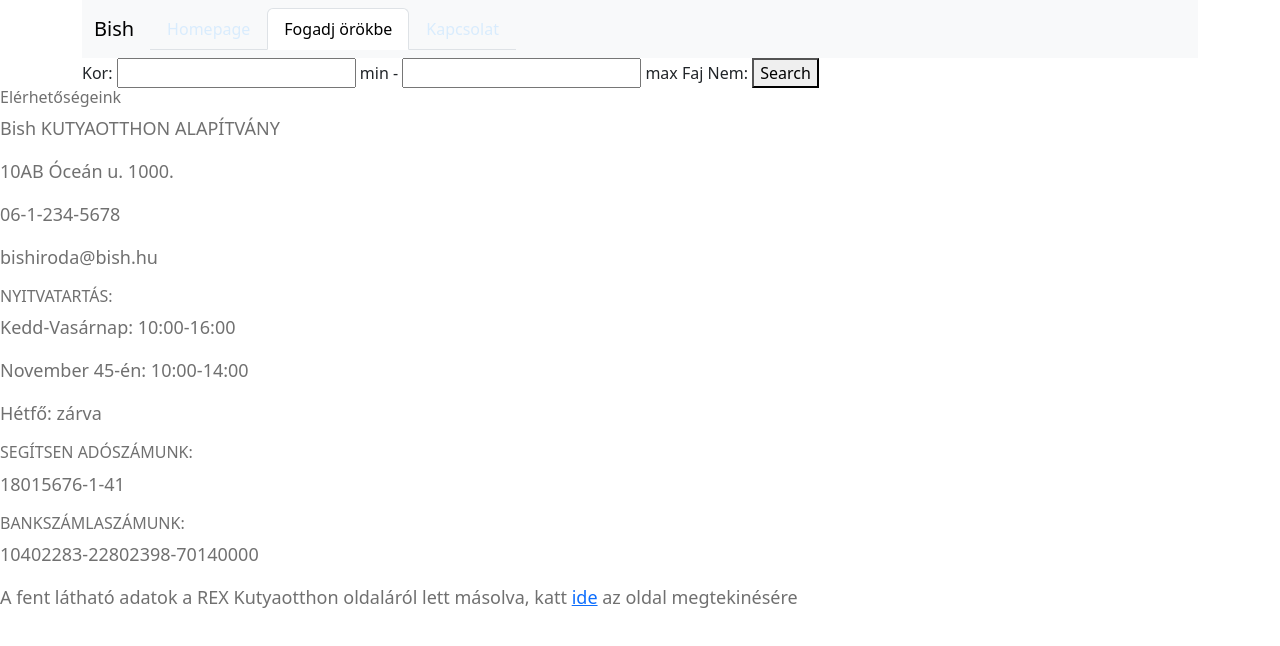
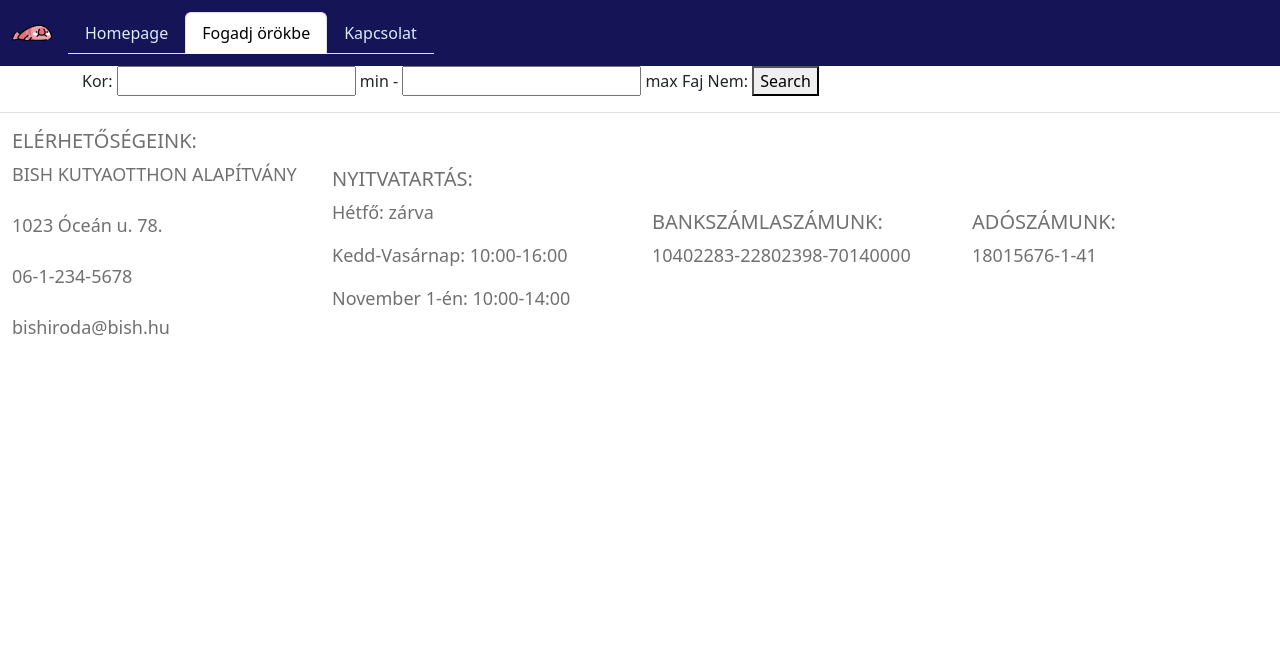
Before and after one commit to Halfsa/animal-shelter, a website built with Vite: page orokbefogad.html in a window 1280 px wide. Built offline with nearby package versions, Linux system fonts and the light colour scheme.

Commit message:
final-formazas

```diff
--- a/orokbefogad.html
+++ b/orokbefogad.html
@@ -7,12 +7,15 @@
     <title>Bish Selter - Örökbefogadás</title>
   </head>
   <body>
-    <div class="container">
+    <div class="container-fluid" style="padding: 0;">
         <div id="navbar">
-        <nav class="navbar navbar-expand-lg bg-body-tertiary">
+          <nav class="navbar navbar-expand-sm">
             <div class="container-fluid">
-            <a class="navbar-brand" href="./index.html">Bish</a>
-            <button class="navbar-toggler" type="button" data-bs-toggle="collapse" data-bs-target="#navbarNav" aria-controls="navbarNav" aria-expanded="false" aria-label="Toggle navigation">
+              <a class="navbar-brand" href="./index.html">
+                <img src="/src/img/icon.png" alt="Bish" width="40"><br>
+              </a>
+              <button class="navbar-toggler" type="button" data-bs-toggle="collapse" data-bs-target="#navbarNav"
+                aria-controls="navbarNav" aria-expanded="false" aria-label="Toggle navigation">
                 <span class="navbar-toggler-icon"></span>
               </button>
               <div class="collapse navbar-collapse" id="navbarNav">
@@ -21,7 +24,7 @@
                     <a class="nav-link" aria-current="page" href="./index.html">Homepage</a>
                   </li>
                   <li class="nav-item">
-                  <a class="nav-link active" href="./orokbefogad.html">Fogadj örökbe</a>
+                    <a class="nav-link  active" href="./orokbefogad.html">Fogadj örökbe</a>
                   </li>
                   <li class="nav-item">
                     <a class="nav-link" href="./kacsolat.html">Kapcsolat</a>
@@ -60,22 +63,41 @@
       </div>
     </div>
      <!--standard footer-->
-     <footer>
-      <h6>Elérhetőségeink</h6>
-      <p>Bish KUTYAOTTHON ALAPÍTVÁNY</p>
-      <p>10AB Óceán u. 1000.</p>
-      <p>06-1-234-5678</p>
-      <p>bishiroda@bish.hu</p>
-      <h6>NYITVATARTÁS:</h6>
+     <div class="container-fluid">
+      <footer class="row row-cols-1 row-cols-sm-2 row-cols-md-2 row-cols-lg-4 py-3 my-3 border-top">
+        <div class="col">
+          <h5>ELÉRHETŐSÉGEINK:</h5>
+          <ul class="nav flex-column">
+            <li class="nav-item mb-2"><p>BISH KUTYAOTTHON ALAPÍTVÁNY</p></li>
+            <li class="nav-item mb-2"><p>1023 Óceán u. 78.</p></li>
+            <li class="nav-item mb-2"><p>06-1-234-5678</p></li>
+            <li class="nav-item mb-2"><p>bishiroda@bish.hu</p></li>
+          </ul>
+        </div>
+
+        <div class="col">
+          <h5>NYITVATARTÁS:</h5>
+          <ul class="nav flex-column">
+            <p>Hétfő: zárva</p>
             <p>Kedd-Vasárnap: 10:00-16:00</p>
-      <p>November 45-én: 10:00-14:00</p>
-      <p>Hétfő: zárva</p>
-      <h6>SEGÍTSEN ADÓSZÁMUNK:</h6>
-      <p>18015676-1-41</p>
-      <h6>BANKSZÁMLASZÁMUNK:</h6>
-      <p>10402283-22802398-70140000</p>
-      <p>A fent látható adatok a REX Kutyaotthon oldaláról lett másolva, katt <a href="http://">ide</a> az oldal megtekinésére</p>
+            <p>November 1-én: 10:00-14:00</p>
+          </ul>
+        </div>
+
+        <div class="col">
+          <h5>BANKSZÁMLASZÁMUNK:</h5>
+          <ul class="nav flex-column">
+            <li class="nav-item"><p>10402283-22802398-70140000</p></li>
+          </ul>
+        </div>
+        <div class="col">
+          <h5>ADÓSZÁMUNK:</h5>
+          <ul class="nav flex-column">
+            <li class="nav-item"><p>18015676-1-41</p></li>
+          </ul>
+        </div>
       </footer>
+    </div>
     <script type="module" src="/src/main.ts"></script>
   </body>
 </html>
--- a/src/indexStyle.css
+++ b/src/indexStyle.css
@@ -21,6 +21,7 @@ p {
     margin-top: 20px;
     text-align: center;
     margin-bottom: 10px;
+
 }
 #feherkuty{
     color: rgb(73, 72, 72);
@@ -31,7 +32,7 @@ p {
 }
 #kikkutya{
     background-color: rgb(46, 1, 46);
-    color: rgb(225, 202, 246);
+    color: rgb(239, 226, 252);
     padding: 10px;
 }
 #kikkutya >div> p{
@@ -45,3 +46,6 @@ p {
 footer{
     color: rgb(112, 112, 112);
 }
+.row{
+    align-items: center;
+}
```
Also changed, not shown: index.html (+7 -6 lines), kacsolat.html (+11 -7 lines). Lines whose indentation alone changed are shown as unchanged.
